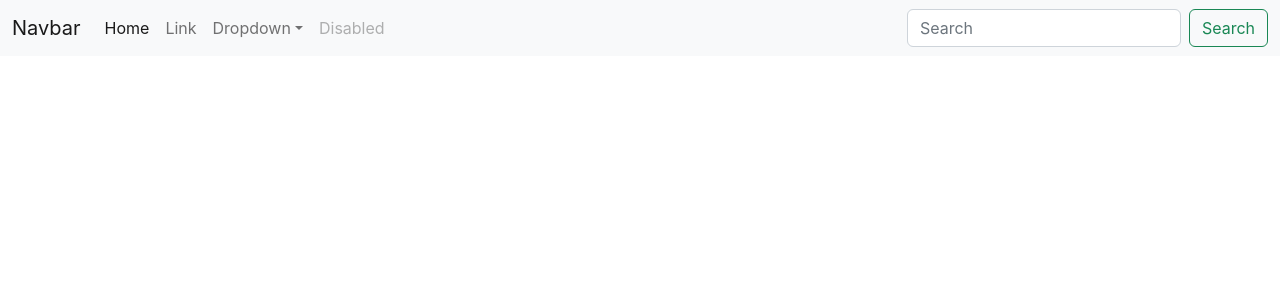
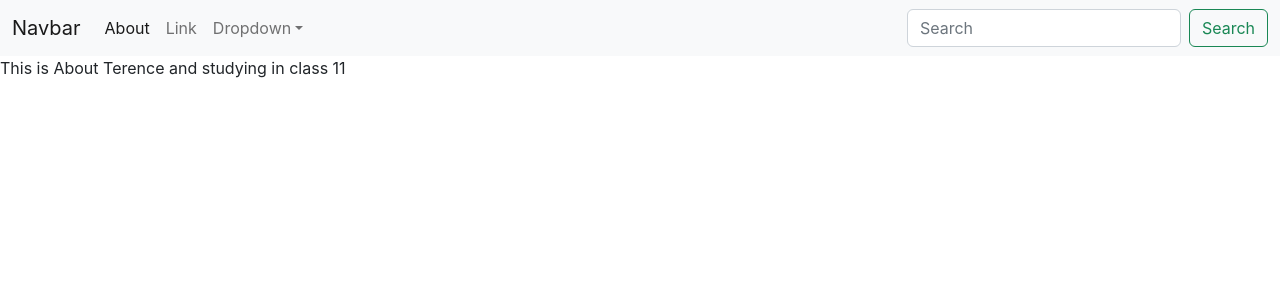
Before and after one commit to Nishaojha1/iNotebook, a React (Create React App) app: page /about in a window 1280 px wide. Shown: the top 300 px of the page. Built offline with nearby package versions, Linux system fonts and the light colour scheme.

Commit message:
useContext hook using React Context API

```diff
--- a/src/App.js
+++ b/src/App.js
@@ -1,18 +1,22 @@
 import "./App.css";
 import { Routes, Route, BrowserRouter } from "react-router-dom";
 import Navbar from "./components/Navbar";
-import Home from "./components/Home";
+// import Home from "./components/Home";
+import NoteState from "./context/notes/NoteState";
+import About from "./components/About";
 
 function App() {
   return (
     <>
+    <NoteState>
       <BrowserRouter>
         <Navbar />
         <Routes>
           <Route exact path="/" />
-          <Route exact path="/home"  element= {<Home />} />
+          <Route exact path="/about"  element= {<About />} />
         </Routes>
       </BrowserRouter>
+      </NoteState>
 
     </>
   );
--- a/src/components/About.js
+++ b/src/components/About.js
@@ -1,9 +1,15 @@
-import React from 'react'
+import React, {useContext, useEffect} from 'react';
+import noteContext from '../context/notes/noteContext';
 
 const About = () => {
+  const a = useContext(noteContext)
+  useEffect(() => {
+    a.update();
+  }, [])
+
   return (
     <div>
-      This is About
+      This is About {a.state.name} and studying in class {a.state.class}
     </div>
   )
 }
--- a/src/components/Navbar.js
+++ b/src/components/Navbar.js
@@ -21,8 +21,8 @@ const Navbar = () => {
         <div className="collapse navbar-collapse" id="navbarSupportedContent">
           <ul className="navbar-nav me-auto mb-2 mb-lg-0">
             <li className="nav-item">
-              <a className="nav-link active" aria-current="page" href="/home">
-                Home
+              <a className="nav-link active" aria-current="page" href="/about">
+                About
               </a>
             </li>
             <li className="nav-item">
@@ -61,9 +61,6 @@ const Navbar = () => {
                 </li>
               </ul>
             </li>
-            <li className="nav-item">
-              <a className="nav-link disabled">Disabled</a>
-            </li>
           </ul>
           <form className="d-flex" role="search">
             <input
--- /dev/null
+++ b/src/context/notes/NoteState.js
@@ -0,0 +1,26 @@
+import React from "react";
+import { useState } from "react";
+import NoteContext from "./noteContext";
+
+const NoteState = (props)=>{
+    const s1 = {
+       "name" : "Nishi",
+       "class": "12"
+    }
+    const [state, setState] = useState(s1);
+    const update = () =>{
+        setTimeout(()=>{
+            setState({
+            "name": "Terence",
+            "class": "11"
+            })
+        }, 2000)
+    }
+    return (
+        <NoteContext.Provider value={{state, update}}>
+            {props.children}
+        </NoteContext.Provider>
+    )
+}
+
+export default NoteState;
--- /dev/null
+++ b/src/context/notes/noteContext.js
@@ -0,0 +1,5 @@
+import { createContext } from "react";
+
+const noteContext = createContext(); //This Context will hold all the states realted to note
+
+export default noteContext;
```
